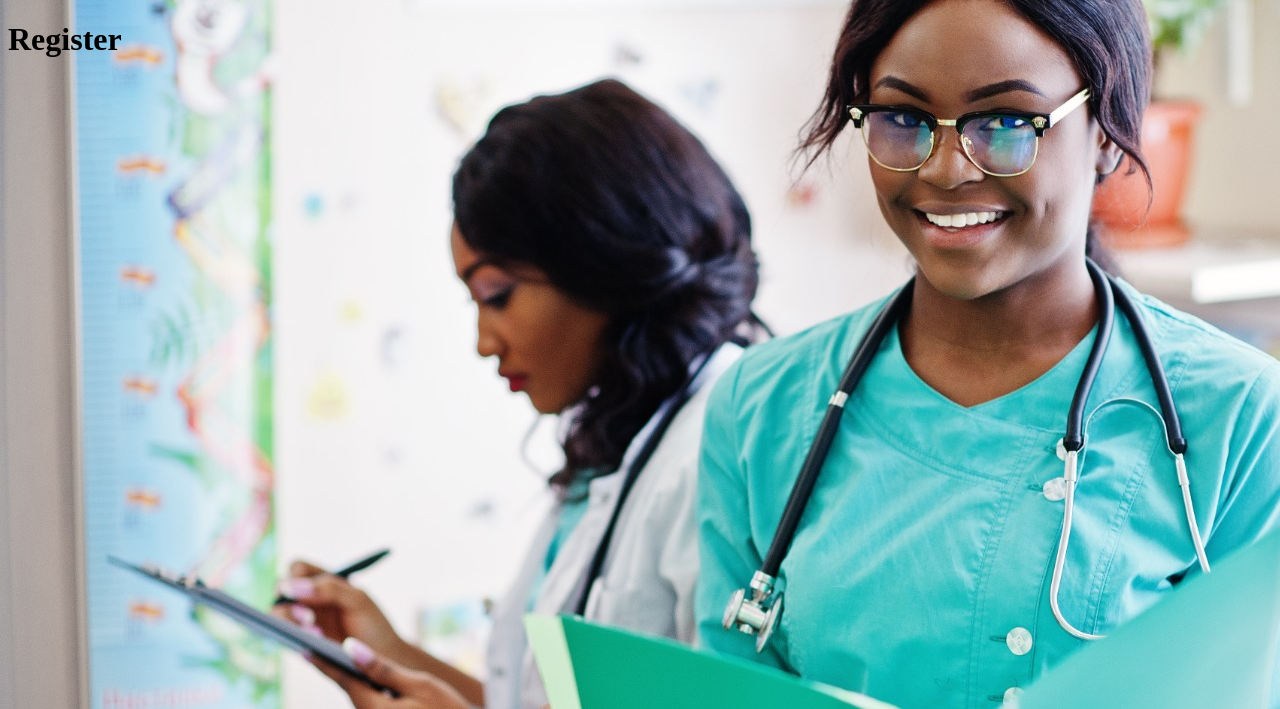
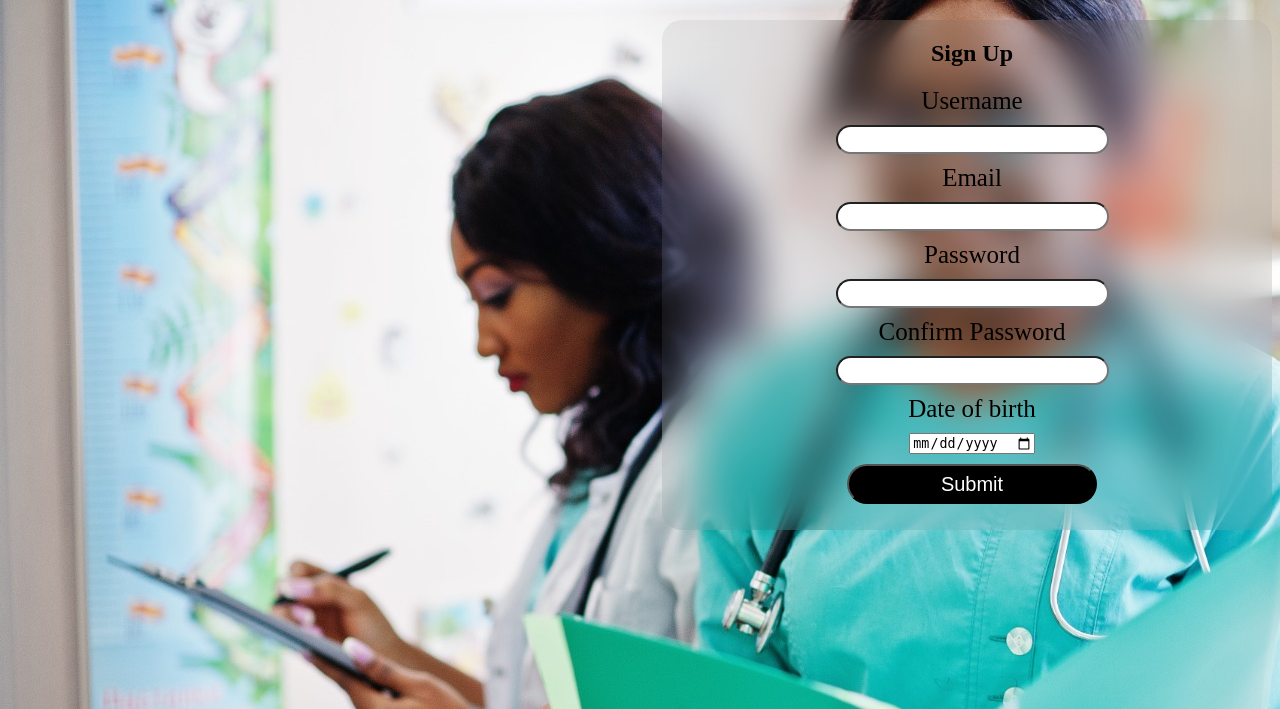
Before and after one commit to AzorAha1/Health-Haven, a Flask app: page /register in a window 1280 px wide. Shown: the part 91-800 px from the top of the page. Run offline with Flask 3, Linux system fonts and the light colour scheme.

Commit message:
design for authentication done

```diff
--- a/backend/auth.py
+++ b/backend/auth.py
@@ -1,13 +1,14 @@
 from flask_wtf import FlaskForm
-from wtforms import StringField, PasswordField, EmailField, SubmitField
+from wtforms import StringField, PasswordField, EmailField, SubmitField, DateField
 from wtforms.validators import DataRequired, Email, EqualTo
 
 class RegisterPatient(FlaskForm):
-    username = StringField(label='username', validators=[DataRequired()])
-    email = EmailField(label='Email', validators=[DataRequired(), Email()])
-    password = PasswordField(label='Password', validators=[DataRequired()])
-    confirm_password = PasswordField(label='Confirm Password', validators=[DataRequired(), EqualTo('password')])
-    submit = SubmitField(label='Submit')
+    username = StringField(label='Username', validators=[DataRequired()], render_kw={'class': 'design-field'})
+    email = EmailField(label='Email', validators=[DataRequired(), Email()], render_kw={'class': 'design-field'})
+    password = PasswordField(label='Password', validators=[DataRequired()],render_kw={'class': 'design-field'})
+    dob = DateField(validators=[DataRequired()], label='Date of birth')
+    confirm_password = PasswordField(label='Confirm Password', validators=[DataRequired(), EqualTo('password')],render_kw={'class': 'design-field'})
+    submit = SubmitField(label='Submit',render_kw={'class': 'submit-design'})
 
 class LoginPatient(FlaskForm):
     email = EmailField(label='Email', validators=[DataRequired(), Email()], render_kw={'class': 'design-field'})
--- a/frontend/styles/content.css
+++ b/frontend/styles/content.css
@@ -1,18 +1,15 @@
 .content-box {
     background-color: #7070701a;
     padding-left: 10px;
-    padding-top: 15px;
     width: 600px;
-    height: 500px;
+    height: 510px;
     margin-left: auto;
-    align-self: center;
     border-radius: 20px;
     backdrop-filter: blur(20px);
-    align-self: center;
     display: flex;
-    justify-content: center;
     flex-direction: column;
     align-items: center;
+
 }
 
 .design-font {
--- a/frontend/templates/register.html
+++ b/frontend/templates/register.html
@@ -1,4 +1,17 @@
 {% extends 'default.html' %}
 {% block content%}
-    <h1>Register</h1>
+    <div class="content-box">
+        <h2>Sign Up</h2>
+    <label class="design-font">{{ form.username.label }}</label>
+    {{ form.username }}
+    <label class="design-font">{{ form.email.label }}</label>
+    {{ form.email }}
+    <label class="design-font">{{ form.password.label }}</label>
+    {{ form.password }}
+    <label class="design-font">{{ form.confirm_password.label }}</label>
+    {{ form.confirm_password }}
+    <label class="design-font">{{ form.dob.label }}</label>
+    {{ form.dob }}
+    {{ form.submit }}
+    </div>
 {% endblock %}
```
